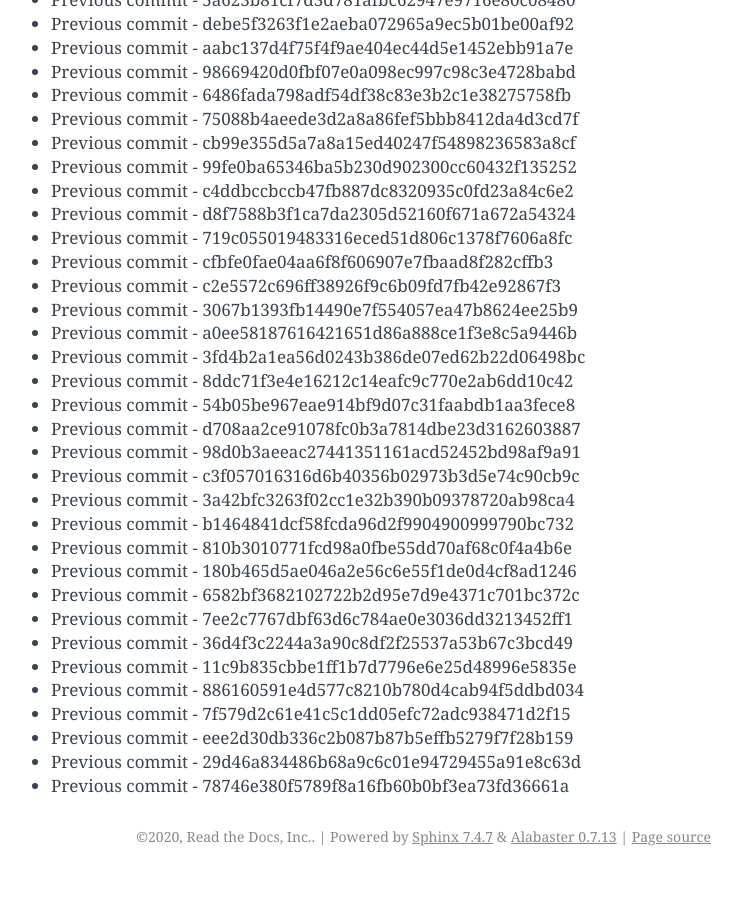
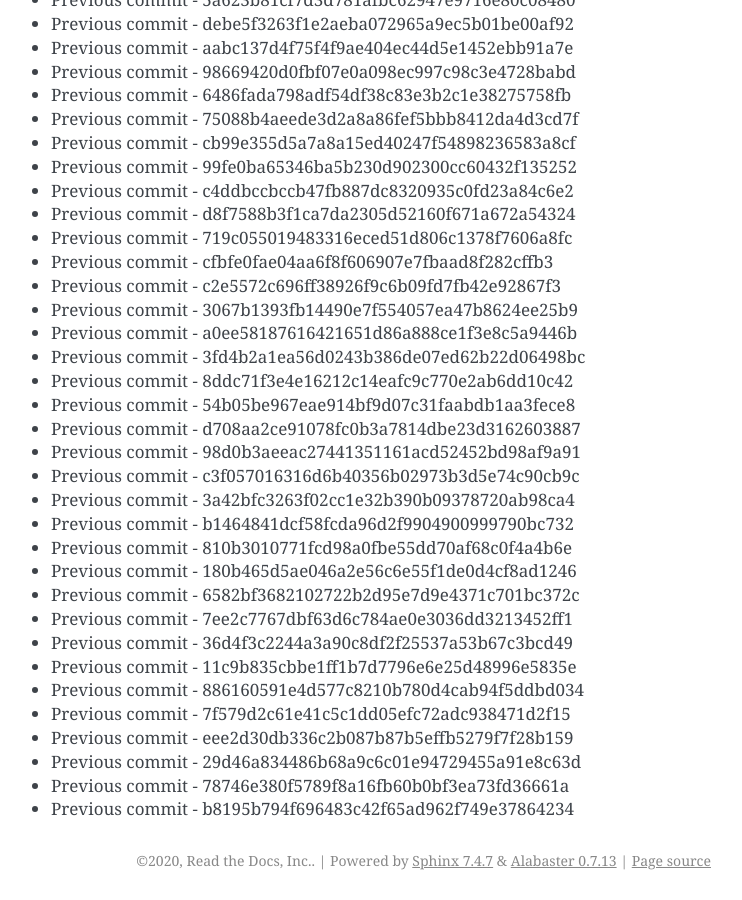
Before and after one commit to readthedocs/rtd-git-stresstest, a Sphinx documentation site: the page built from docs/updates.rst, in a window 1280 px wide and 900 px high, scrolled down 91012 px. Shown: the whole window, without its empty margins (399-1141 px from the left). Built offline with Sphinx 7.4.7, drawn with Linux system fonts in a browser that asks for light colours; before the commit the page ends 91888 px from its top, so only the background shows below that.

Commit message:
Generating commit from previous: b8195b794f696483c42f65ad962f749e37864234

```diff
--- a/docs/updates.rst
+++ b/docs/updates.rst
@@ -3856,3 +3856,4 @@ It can be tested for any performance characteristics.
 * Previous commit - eee2d30db336c2b087b87b5effb5279f7f28b159
 * Previous commit - 29d46a834486b68a9c6c01e94729455a91e8c63d
 * Previous commit - 78746e380f5789f8a16fb60b0bf3ea73fd36661a
+* Previous commit - b8195b794f696483c42f65ad962f749e37864234
```
